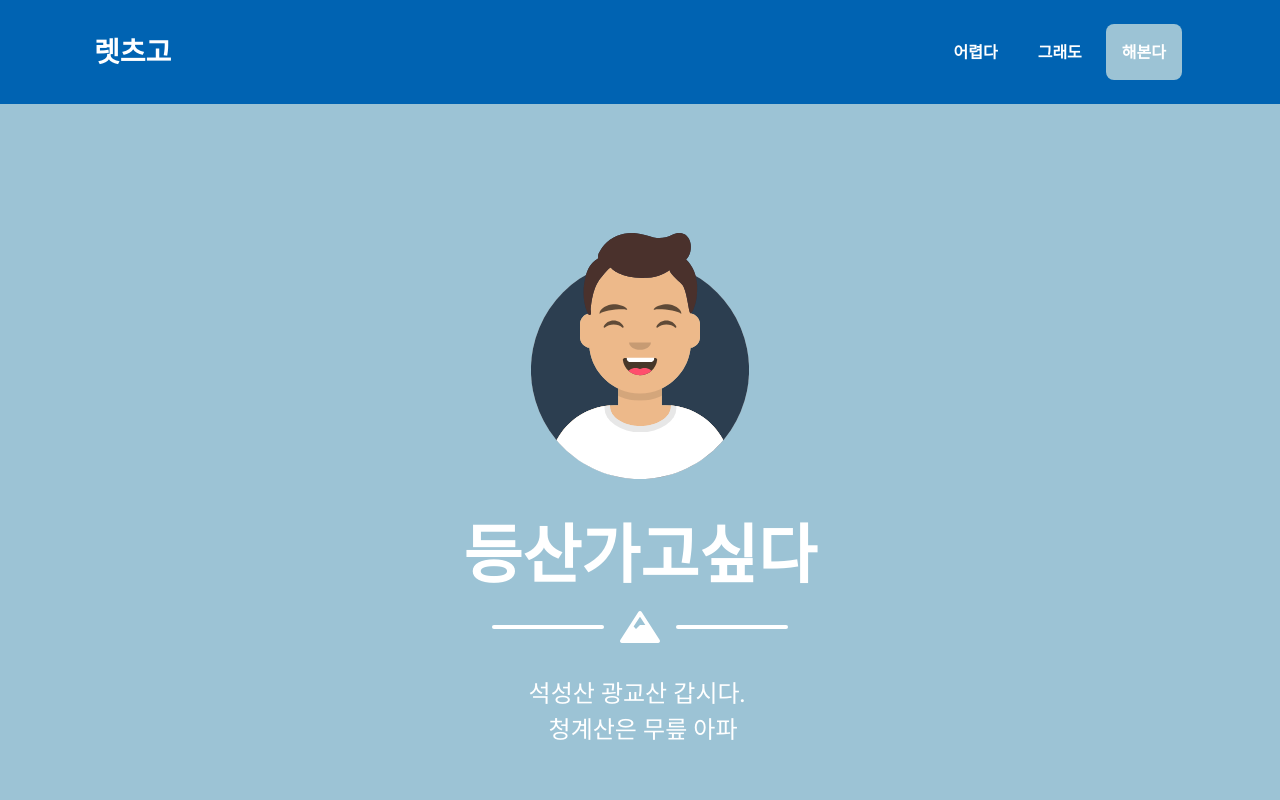
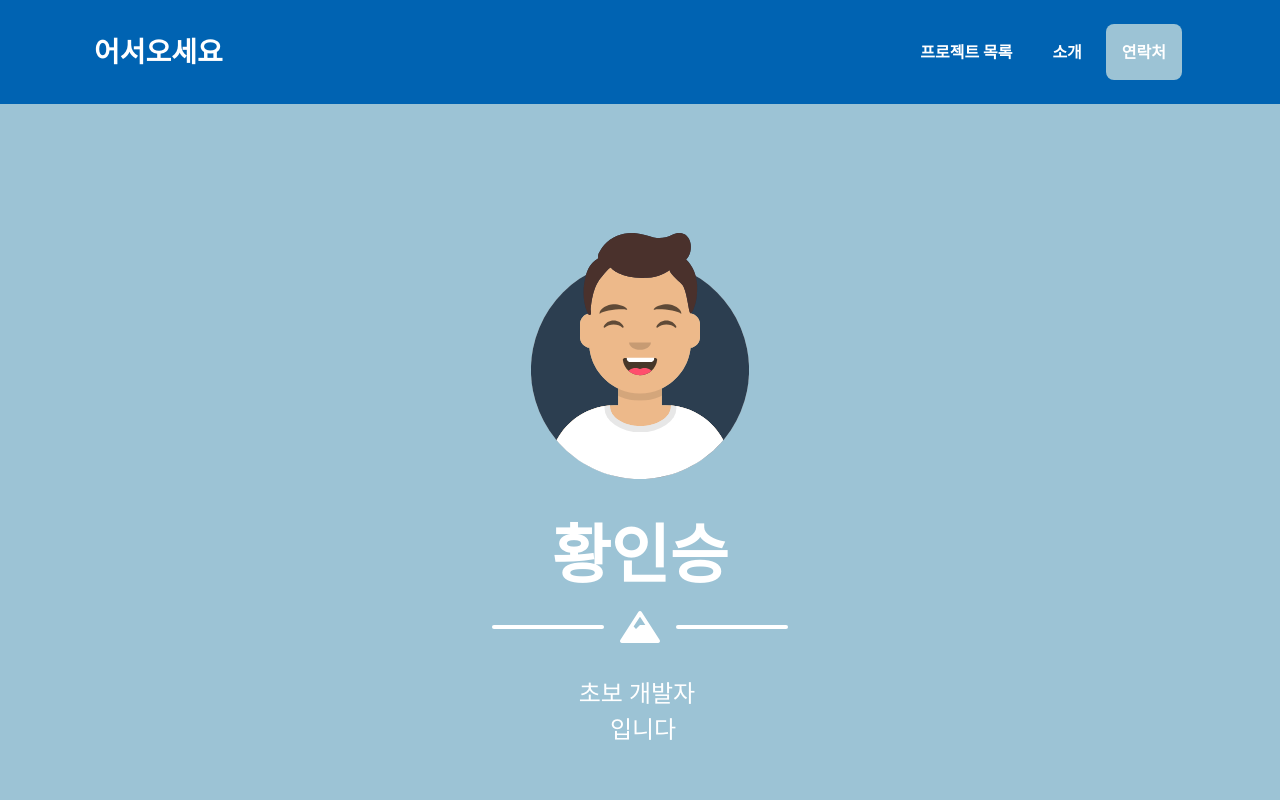
Before and after one commit to InSeungHwang/InSeungHwang.github.io, a plain HTML site: page index.html in a window 1280 px wide. Shown: the top 800 px of the page. Drawn offline with nearby package versions, Linux system fonts and the light colour scheme; a web font is replaced by a local one.

Commit message:
my morning commit

```diff
--- a/index.html
+++ b/index.html
@@ -16,15 +16,15 @@
     </head>
     <body id="page-top">
         <nav class="navbar navbar-expand-lg bg-secondary fixed-top" id="mainNav">
-            <div class="container"><a class="navbar-brand js-scroll-trigger" href="#page-top">렛츠고</a>
+            <div class="container"><a class="navbar-brand js-scroll-trigger" href="#page-top">어서오세요</a>
                 <button class="navbar-toggler navbar-toggler-right font-weight-bold bg-primary text-white rounded" type="button" data-toggle="collapse" data-target="#navbarResponsive" aria-controls="navbarResponsive" aria-expanded="false" aria-label="Toggle navigation">Menu <i class="fas fa-bars"></i></button>
                 <div class="collapse navbar-collapse" id="navbarResponsive">
                     <ul class="navbar-nav ml-auto">
-                        <li class="nav-item mx-0 mx-lg-1"><a class="nav-link py-3 px-0 px-lg-3 rounded js-scroll-trigger" href="#portfolio">어렵다</a>
+                        <li class="nav-item mx-0 mx-lg-1"><a class="nav-link py-3 px-0 px-lg-3 rounded js-scroll-trigger" href="#portfolio">프로젝트 목록</a>
                         </li>
-                        <li class="nav-item mx-0 mx-lg-1"><a class="nav-link py-3 px-0 px-lg-3 rounded js-scroll-trigger" href="#about">그래도</a>
+                        <li class="nav-item mx-0 mx-lg-1"><a class="nav-link py-3 px-0 px-lg-3 rounded js-scroll-trigger" href="#about">소개</a>
                         </li>
-                        <li class="nav-item mx-0 mx-lg-1"><a class="nav-link py-3 px-0 px-lg-3 rounded js-scroll-trigger" href="#contact">해본다</a>
+                        <li class="nav-item mx-0 mx-lg-1"><a class="nav-link py-3 px-0 px-lg-3 rounded js-scroll-trigger" href="#contact">연락처</a>
                         </li>
                     </ul>
                 </div>
@@ -34,7 +34,7 @@
             <div class="container d-flex align-items-center flex-column">
                 <!-- Masthead Avatar Image--><img class="masthead-avatar mb-5" src="assets/img/avataaars.svg" alt="">
                 <!-- Masthead Heading-->
-                <h1 class="masthead-heading mb-0">등산가고싶다</h1>
+                <h1 class="masthead-heading mb-0">황인승</h1>
                 <!-- Icon Divider-->
                 <div class="divider-custom divider-light">
                     <div class="divider-custom-line"></div>
@@ -42,7 +42,7 @@
                     <div class="divider-custom-line"></div>
                 </div>
                 <!-- Masthead Subheading-->
-                <p class="pre-wrap masthead-subheading font-weight-light mb-0">석성산 광교산 갑시다. <br> 청계산은 무릎 아파</p>
+                <p class="pre-wrap masthead-subheading font-weight-light mb-0">초보 개발자 <br> 입니다</p>
             </div>
         </header>
         <section class="page-section portfolio" id="portfolio">
```
